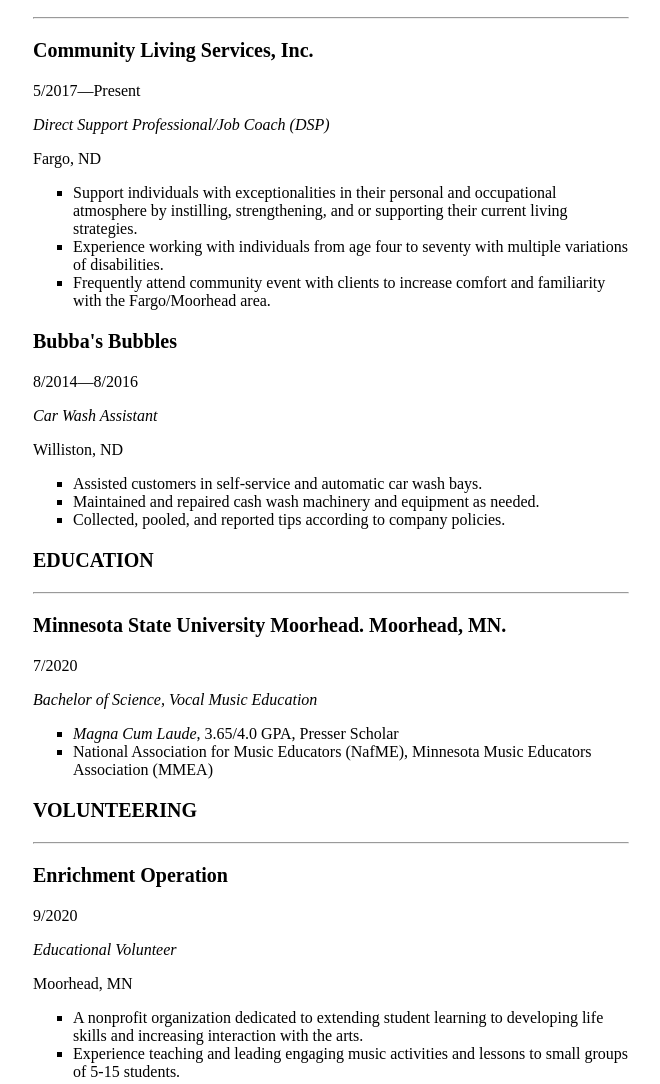
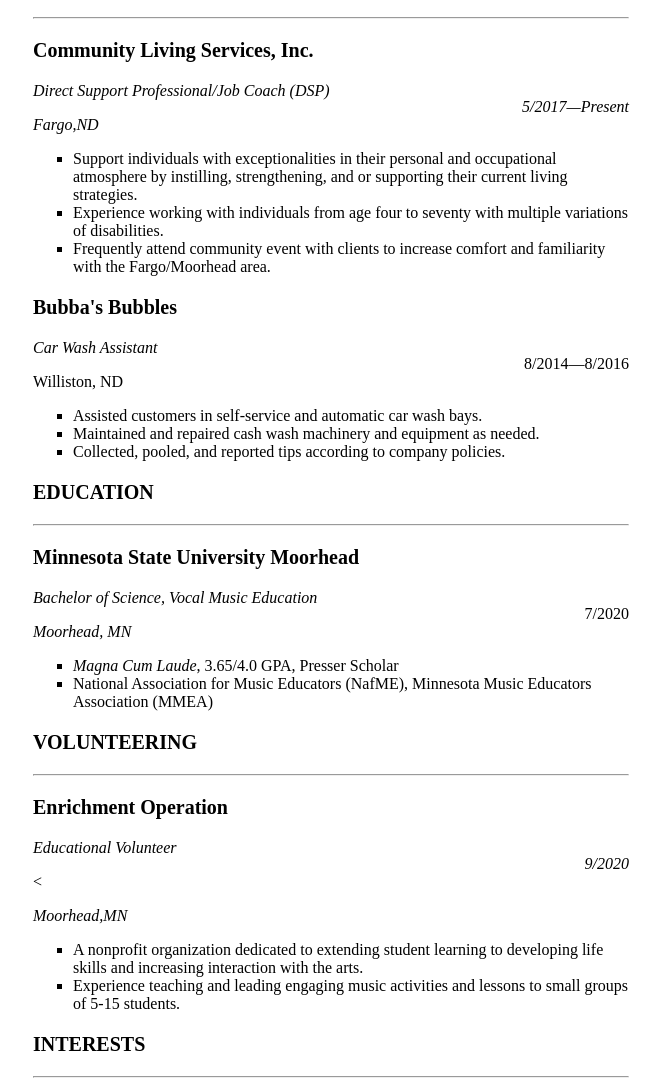
Before and after one commit to huntertwebster/huntertwebster.github.io, a plain HTML site: page index.html in a window 1280 px wide. Shown: the part 190-1274 px from the top of the page, without its empty margins (309-969 px from the left). Drawn offline with Linux system fonts and the light colour scheme.

Commit message:
Update index.html

```diff
--- a/index.html
+++ b/index.html
@@ -72,14 +72,14 @@ p.dates {
 	     <hr>
 
 
-		 <h3>Community Living Services, Inc.</h3> <p.cites>5/2017—Present</p> </div>
-            <p><i>Direct Support Professional/Job Coach (DSP)</i></p> <div id="side"> <p> <class="cities">Fargo, ND</p> </div>
+		 <h3>Community Living Services, Inc.</h3> <p class="dates"><i>5/2017—Present</i></p>
+            <p><i>Direct Support Professional/Job Coach (DSP)</i></p> <p class="cites"><i>Fargo,ND</i></p>
                  <ul>
                    <li>Support individuals with exceptionalities in their personal and occupational atmosphere by instilling, strengthening, and or supporting their current living strategies.</li>
                    <li>Experience working with individuals from age four to seventy with multiple variations of disabilities.</li>
                    <li>Frequently attend community event with clients to increase comfort and familiarity with the Fargo/Moorhead area.</li>
                   </ul>
-		 <h3>Bubba's Bubbles</h3> <div id="side"> <p> <class="dates">8/2014—8/2016</p> </div>
+		 <h3>Bubba's Bubbles</h3> <p class="dates">8/2014—8/2016</p>
             <p><i>Car Wash Assistant</i></p> <div id="side"> <p> <class="cities">Williston, ND</p> </div>
                   <ul>
                     <li>Assisted customers in self-service and automatic car wash bays.</li>
@@ -89,16 +89,16 @@ p.dates {
 
          <h3>EDUCATION</h3>
 	     <hr>
-	     <h3>Minnesota State University Moorhead. Moorhead, MN.</h3><div id="side"> <p> <class="dates">7/2020</p> </div>
-	     <p><i>Bachelor of Science, Vocal Music Education</i></p>
+	     <h3>Minnesota State University Moorhead</h3> <p class="dates">7/2020</p>
+	     <p><i>Bachelor of Science, Vocal Music Education</i></p> <p class="cites"><i>Moorhead, MN</i></p>
 	     	<ul>
 	     	  <li><i>Magna Cum Laude</i>, 3.65/4.0 GPA, Presser Scholar</li>
 	     	   <li>National Association for Music Educators (NafME), Minnesota Music Educators Association (MMEA)</li>
 	        </ul>
            <h3>VOLUNTEERING</h3>
 	     <hr>
-		 <h3>Enrichment Operation </h3> <div id="side"> <p> <class="dates">9/2020</p> </div>
-              <p><i>Educational Volunteer</i></p> <div id="side"> <p> <class="cities">Moorhead, MN</p> </div>
+		 <h3>Enrichment Operation </h3> <p class="dates"><i>9/2020</i></p>
+              <p><i>Educational Volunteer</i></p> <<p class="cites"><i>Moorhead,MN</i></p>
                <ul>
                  <li>A nonprofit organization dedicated to extending student learning to developing life skills and increasing interaction with the arts.</li>
                  <li>Experience teaching and leading engaging music activities and lessons to small groups of 5-15 students.</li>
```
